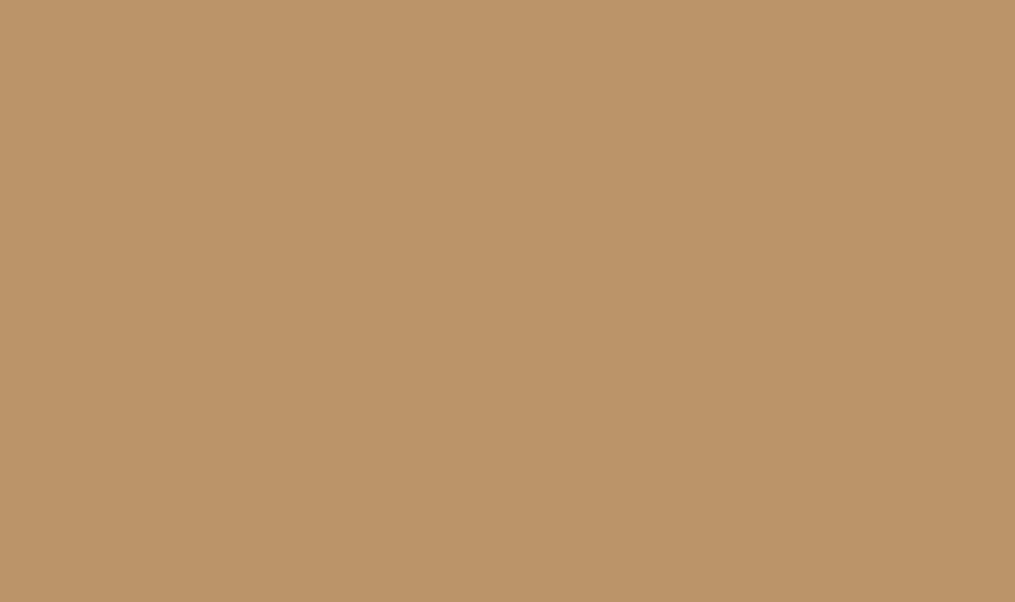
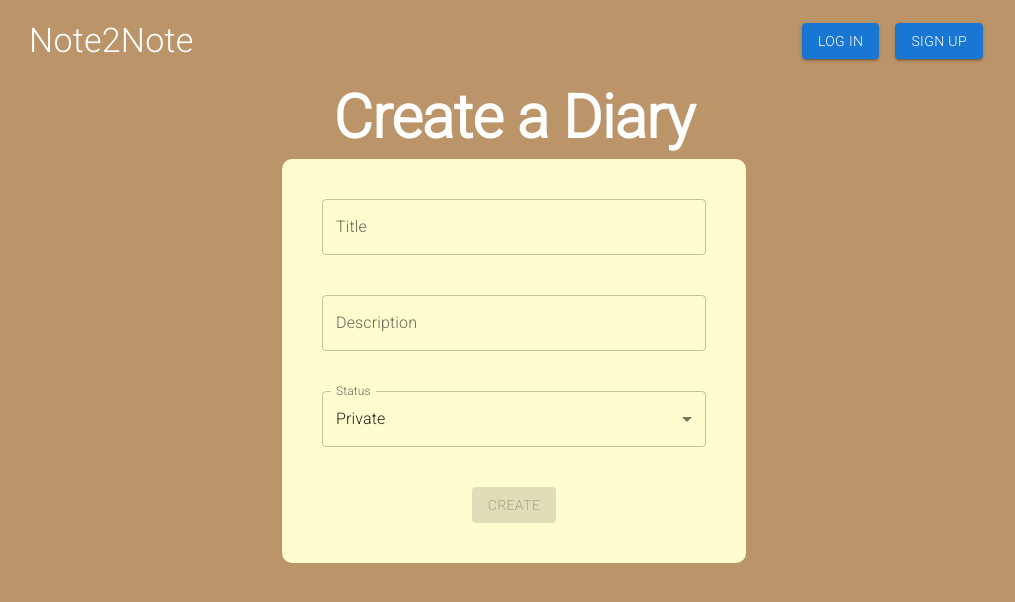
Before and after one commit to dwm-2023-2/diario_online_frontend, a React (Vite) app: page /create-diary in a window 1280 px wide. Before the commit this address had no page. Shown: the top 602 px of the page, without its empty margins (126-1141 px from the left). Built offline with nearby package versions, Linux system fonts and the light colour scheme.

Commit message:
Fazendo tela Create a Diary

```diff
--- a/src/main.jsx
+++ b/src/main.jsx
@@ -3,6 +3,7 @@ import { BrowserRouter as Router, Routes, Route } from "react-router-dom";
 import { Home } from "./pages/Home";
 import { Signup } from "./pages/Singup";
 import { Login } from "./pages/Login";
+import { CreateDiary } from "./pages/CreateDiary";
 import "./index.css";
 
 const container = document.getElementById("root");
@@ -14,6 +15,7 @@ root.render(
       <Route exact path="/" element={<Home />} />
       <Route exact path="/login" element={<Login />} />
       <Route exact path="/signup" element={<Signup />} />
+      <Route exact path="/create-diary" element={<CreateDiary />} />
     </Routes>
   </Router>
 );
--- /dev/null
+++ b/src/pages/CreateDiary.jsx
@@ -0,0 +1,147 @@
+import { Header } from "../layout/Header";
+import { Section } from "../layout/Section";
+import { Footer } from "../layout/Footer";
+import { Link, useNavigate } from "react-router-dom";
+import {
+  Typography,
+  TextField,
+  Button,
+  Select,
+  MenuItem,
+  InputLabel,
+  FormControl,
+  useTheme,
+} from "@mui/material";
+import styles from "../styles/CreateDiary.module.css";
+import { useRef, useState } from "react";
+
+export const CreateDiary = () => {
+  const title = useRef({});
+  const description = useRef({});
+  const [isValidFields, setIsValidFields] = useState(false);
+
+  const [status, setStatus] = useState("Privado");
+
+  const handleChange = (event) => {
+    setStatus(event.target.value);
+    validateFields();
+  };
+
+  const theme = useTheme();
+
+  const navigate = useNavigate();
+  const handleClick = () => navigate("/");
+
+  const handleTitleChange = (event) => {
+    title.current.value = event.target.value;
+    validateFields();
+  };
+
+  const handleDescriptionChange = (event) => {
+    description.current.value = event.target.value;
+    validateFields();
+  };
+
+  const validateFields = () => {
+    const isTitleValid = title.current.value.trim() !== "";
+    const isDescriptionValid = description.current.value.trim() !== "";
+    const isStatusValid = status.trim() !== "";
+    setIsValidFields(isTitleValid && isDescriptionValid && isStatusValid);
+  };
+
+  const submit = (ev) => {
+    ev.preventDefault();
+    const payload = {
+      title: title.current.value,
+      description: description.current.value,
+      status: status,
+    };
+    console.log(payload);
+  };
+
+  const payload = {
+    title: title.current.value,
+    description: description.current.value,
+    status: status,
+  };
+  console.log(payload);
+
+  return (
+    <div>
+      <Header></Header>
+      <Section>
+        <div className={styles.section}>
+          <Typography
+            sx={{
+              fontWeight: "bold",
+              color: "white",
+              [theme.breakpoints.down("sm")]: {
+                fontSize: theme.typography.h5.fontSize,
+              },
+            }}
+            variant="h2"
+          >
+            Create a Diary
+          </Typography>
+          <div className={styles.forms_box}>
+            <TextField
+              id="title"
+              label="Title"
+              variant="outlined"
+              size="medium"
+              fullWidth
+              onChange={handleTitleChange}
+            />
+            <TextField
+              id="description"
+              label="Description"
+              type="text"
+              variant="outlined"
+              size="medium"
+              fullWidth
+              onChange={handleDescriptionChange}
+              multiline={true}
+            />
+            <FormControl fullWidth>
+              <InputLabel id="demo-simple-select-label">Status</InputLabel>
+              <Select
+                labelId="demo-simple-select-label"
+                id="demo-simple-select"
+                value={status}
+                label="Status"
+                fullWidth
+                onChange={handleChange}
+              >
+                <MenuItem value={"Público"}>Public</MenuItem>
+                <MenuItem value={"Privado"}>Private</MenuItem>
+                <MenuItem value={"Compartilhado"}>Shared</MenuItem>
+              </Select>
+            </FormControl>
+
+            {isValidFields ? (
+              <Button
+                onClick={(ev) => {
+                  submit(ev);
+                }}
+                variant="contained"
+              >
+                Create
+              </Button>
+            ) : (
+              <Button
+                onClick={(ev) => {
+                  submit(ev);
+                }}
+                variant="contained"
+                disabled
+              >
+                Create
+              </Button>
+            )}
+          </div>
+        </div>
+      </Section>
+      <Footer></Footer>
+    </div>
+  );
+};
--- a/src/pages/Home.jsx
+++ b/src/pages/Home.jsx
@@ -11,6 +11,7 @@ export const Home = () => {
       <Section>
         <Typography>Home</Typography>
         <Link to="/login">Login</Link>
+        <Link to="/create-diary">Create a Diary</Link>
       </Section>
       <Footer></Footer>
     </div>
--- a/src/pages/Profile.jsx
+++ b/src/pages/Profile.jsx
@@ -0,0 +1 @@
+<Link to="/create-diary">Create a Diary</Link>;
--- /dev/null
+++ b/src/styles/CreateDiary.module.css
@@ -0,0 +1,69 @@
+.section {
+    /* background-color: yellow; */
+    display: flex;
+    flex-direction: column;
+    align-items: center;
+    justify-content: center;
+  }
+
+  .forms_box {
+    padding: 40px;
+    margin: 5px;
+    background-color: #fffdd0;
+    border-radius: 10px;
+    display: flex;
+    flex-direction: column;
+    align-items: center;
+    justify-content: center;
+    gap: 40px;
+    width: 30%;
+  }
+
+  /* .forms_box_forms {
+    padding: 20px;
+  } */
+
+  .links {
+    display: flex;
+    flex-direction: row;
+    width: 100%;
+    justify-content: space-between;
+  }
+
+  .links a {
+    padding-top: 3px;
+    color: black;
+    font-weight: bold;
+    text-decoration: none;
+  }
+
+  .links a:hover{
+    color: gray;
+    text-decoration: none;
+  }
+
+
+  @media screen and (max-width: 768px) {
+
+    .section {
+      /* background-color: yellow; */
+      display: flex;
+      flex-direction: column;
+      align-items: center;
+      justify-content: center;
+    }
+
+    .forms_box {
+      padding: 10px;
+      margin: 10px;
+      margin-left: 10px;
+      background-color: #fffdd0;
+      border-radius: 10px;
+      display: flex;
+      flex-direction: column;
+      align-items: center;
+      justify-content: space-between;
+      gap: 40px;
+      width: 80%;
+    }
+  }
--- a/src/styles/Header.module.css
+++ b/src/styles/Header.module.css
@@ -10,17 +10,17 @@
 }
 
 .header__links {
-  color: black;
+  color: rgb(255, 255, 255);
   text-decoration: none;
 }
 
 .header__links:visited {
-  color: black;
+  color: rgb(255, 255, 255);
   text-decoration: none;
 }
 
 .header__links:hover {
-  color: white;
+  color: gray;
 }
 
 .menu {
```
